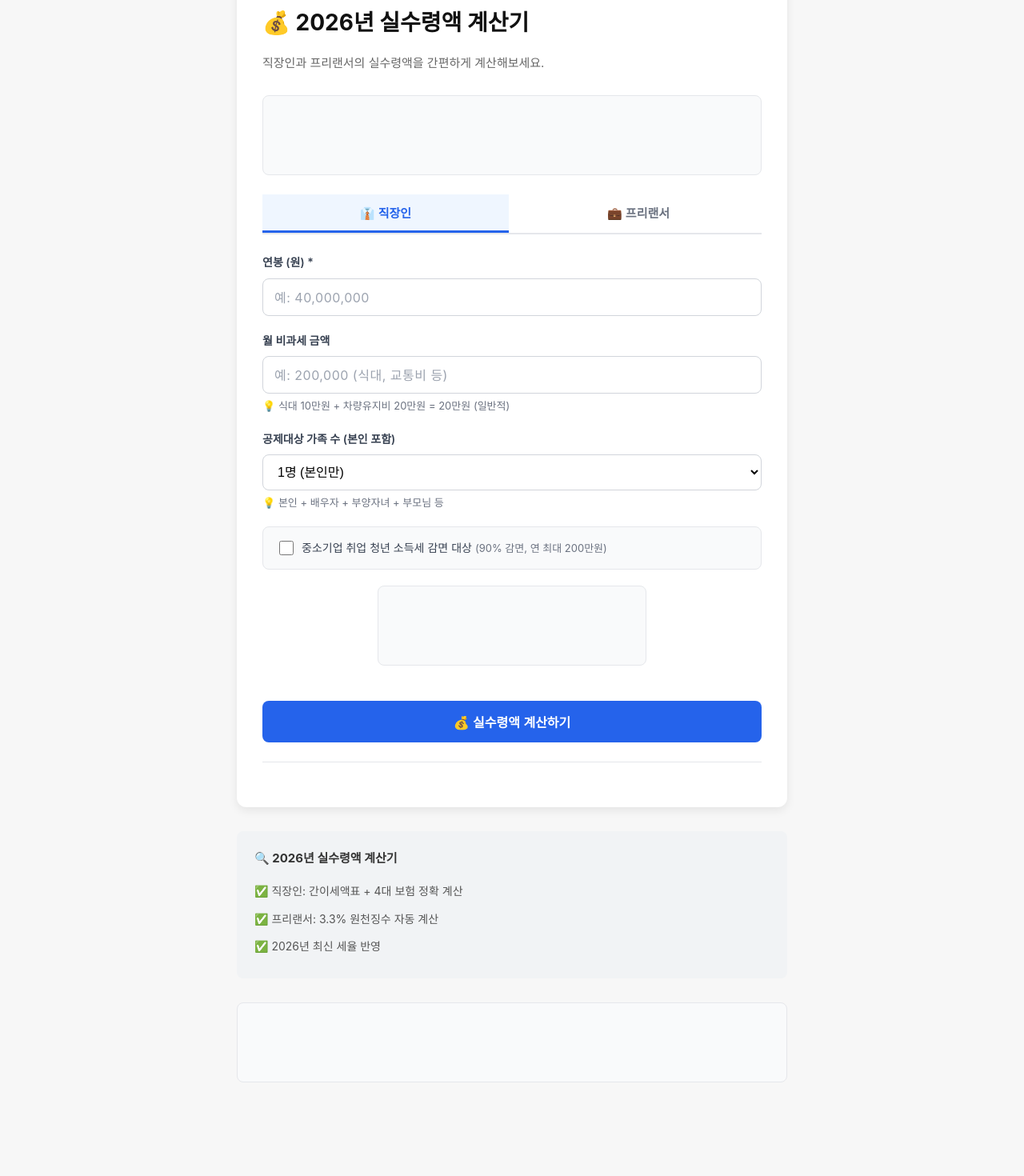
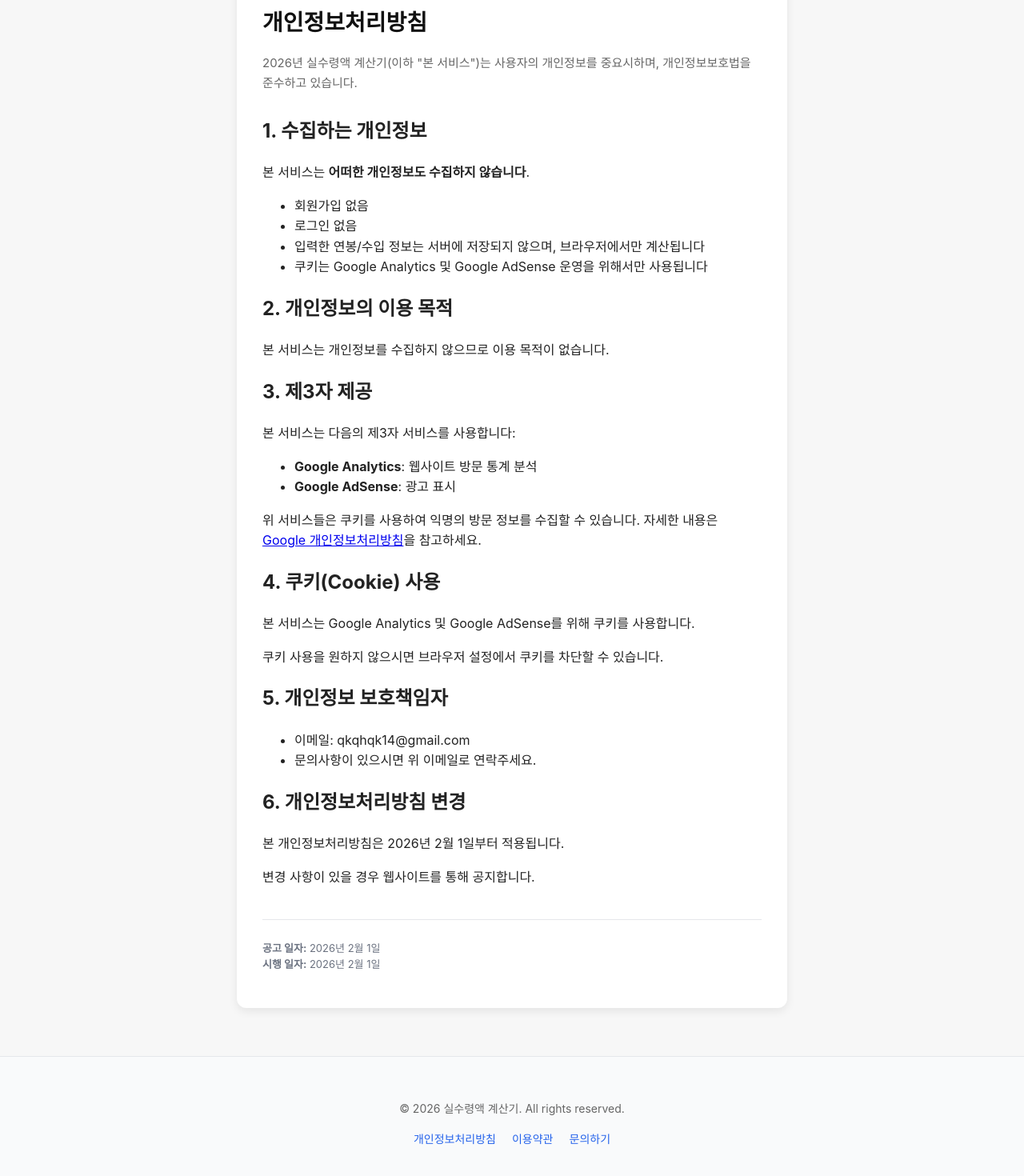
Before and after one commit to LeeGukHeon/SalaryCalculator, a React (Vite) app: page /privacy in a window 1280 px wide. Shown: the part 66-1536 px from the top of the page at 80% size. Before the commit the page ends 1459 px from the top, so only its background shows below. Built offline with nearby package versions, Linux system fonts and the light colour scheme.

Commit message:
Add privacy, terms, contact pages

```diff
--- a/index.html
+++ b/index.html
@@ -45,7 +45,7 @@
     <!-- Google Analytics -->
     <script
       async
-      src="https://www.googletagmanager.com/gtag/js?id=G-XXXXXXXXXX"
+      src="https://www.googletagmanager.com/gtag/js?id=G-GZ2YP1M79C"
     ></script>
     <script>
       window.dataLayer = window.dataLayer || [];
--- a/package.json
+++ b/package.json
@@ -11,7 +11,8 @@
   },
   "dependencies": {
     "react": "^19.2.0",
-    "react-dom": "^19.2.0"
+    "react-dom": "^19.2.0",
+    "react-router-dom": "^7.13.0"
   },
   "devDependencies": {
     "@eslint/js": "^9.39.1",
--- a/src/App.jsx
+++ b/src/App.jsx
@@ -1,7 +1,82 @@
+// src/App.jsx
+import { BrowserRouter as Router, Routes, Route, Link } from "react-router-dom";
 import Home from "./pages/Home";
+import Privacy from "./pages/Privacy";
+import Terms from "./pages/Terms";
+import Contact from "./pages/Contact";
+import "./styles/main.css";
 
 function App() {
-  return <Home />;
+  return (
+    <Router>
+      <div className="App">
+        <Routes>
+          <Route path="/" element={<Home />} />
+          <Route path="/privacy" element={<Privacy />} />
+          <Route path="/terms" element={<Terms />} />
+          <Route path="/contact" element={<Contact />} />
+        </Routes>
+
+        {/* 푸터 추가 */}
+        <footer
+          style={{
+            textAlign: "center",
+            padding: "40px 20px",
+            background: "#f9fafb",
+            marginTop: "60px",
+            borderTop: "1px solid #e5e7eb",
+          }}
+        >
+          <div style={{ maxWidth: "720px", margin: "0 auto" }}>
+            <p
+              style={{ color: "#666", fontSize: "14px", marginBottom: "15px" }}
+            >
+              © 2026 실수령액 계산기. All rights reserved.
+            </p>
+            <div
+              style={{
+                display: "flex",
+                gap: "20px",
+                justifyContent: "center",
+                flexWrap: "wrap",
+              }}
+            >
+              <Link
+                to="/privacy"
+                style={{
+                  color: "#2563eb",
+                  textDecoration: "none",
+                  fontSize: "14px",
+                }}
+              >
+                개인정보처리방침
+              </Link>
+              <Link
+                to="/terms"
+                style={{
+                  color: "#2563eb",
+                  textDecoration: "none",
+                  fontSize: "14px",
+                }}
+              >
+                이용약관
+              </Link>
+              <Link
+                to="/contact"
+                style={{
+                  color: "#2563eb",
+                  textDecoration: "none",
+                  fontSize: "14px",
+                }}
+              >
+                문의하기
+              </Link>
+            </div>
+          </div>
+        </footer>
+      </div>
+    </Router>
+  );
 }
 
 export default App;
--- /dev/null
+++ b/src/pages/Contact.jsx
@@ -0,0 +1,57 @@
+// src/pages/Contact.jsx
+function Contact() {
+  return (
+    <div className="container">
+      <div className="card" style={{ maxWidth: "700px", margin: "40px auto" }}>
+        <h1>문의하기</h1>
+
+        <p className="description">
+          2026년 실수령액 계산기에 대한 문의사항이 있으시면 아래 이메일로
+          연락주세요.
+        </p>
+
+        <div
+          style={{
+            padding: "30px",
+            background: "#f9fafb",
+            borderRadius: "8px",
+            marginTop: "30px",
+          }}
+        >
+          <h2 style={{ marginTop: 0 }}>📧 이메일</h2>
+          <p style={{ fontSize: "18px", margin: "10px 0" }}>
+            <strong>qkqhqk14@gmail.com</strong>
+          </p>
+
+          <h2 style={{ marginTop: "30px" }}>⏰ 답변 시간</h2>
+          <p>평일 오전 9시 ~ 오후 6시 (영업일 기준 1~2일 내 답변)</p>
+
+          <h2 style={{ marginTop: "30px" }}>💬 문의 내용</h2>
+          <ul>
+            <li>서비스 이용 관련 문의</li>
+            <li>계산 오류 신고</li>
+            <li>개선 제안</li>
+            <li>제휴 문의</li>
+          </ul>
+        </div>
+
+        <div
+          style={{
+            marginTop: "30px",
+            padding: "20px",
+            background: "#fff8e1",
+            borderRadius: "8px",
+            borderLeft: "4px solid #ff9800",
+          }}
+        >
+          <p style={{ margin: 0 }}>
+            <strong>💡 참고:</strong> 개인의 세무 상담은 해드릴 수 없습니다.
+            정확한 세금 계산은 세무사와 상담하시기 바랍니다.
+          </p>
+        </div>
+      </div>
+    </div>
+  );
+}
+
+export default Contact;
--- /dev/null
+++ b/src/pages/Privacy.jsx
@@ -0,0 +1,93 @@
+// src/pages/Privacy.jsx
+function Privacy() {
+  return (
+    <div className="container">
+      <div className="card" style={{ maxWidth: "900px", margin: "40px auto" }}>
+        <h1>개인정보처리방침</h1>
+
+        <p className="description">
+          2026년 실수령액 계산기(이하 "본 서비스")는 사용자의 개인정보를
+          중요시하며, 개인정보보호법을 준수하고 있습니다.
+        </p>
+
+        <h2>1. 수집하는 개인정보</h2>
+        <p>
+          본 서비스는 <strong>어떠한 개인정보도 수집하지 않습니다</strong>.
+        </p>
+        <ul>
+          <li>회원가입 없음</li>
+          <li>로그인 없음</li>
+          <li>
+            입력한 연봉/수입 정보는 서버에 저장되지 않으며, 브라우저에서만
+            계산됩니다
+          </li>
+          <li>
+            쿠키는 Google Analytics 및 Google AdSense 운영을 위해서만 사용됩니다
+          </li>
+        </ul>
+
+        <h2>2. 개인정보의 이용 목적</h2>
+        <p>본 서비스는 개인정보를 수집하지 않으므로 이용 목적이 없습니다.</p>
+
+        <h2>3. 제3자 제공</h2>
+        <p>본 서비스는 다음의 제3자 서비스를 사용합니다:</p>
+        <ul>
+          <li>
+            <strong>Google Analytics</strong>: 웹사이트 방문 통계 분석
+          </li>
+          <li>
+            <strong>Google AdSense</strong>: 광고 표시
+          </li>
+        </ul>
+        <p>
+          위 서비스들은 쿠키를 사용하여 익명의 방문 정보를 수집할 수 있습니다.
+          자세한 내용은{" "}
+          <a
+            href="https://policies.google.com/privacy"
+            target="_blank"
+            rel="noopener noreferrer"
+          >
+            Google 개인정보처리방침
+          </a>
+          을 참고하세요.
+        </p>
+
+        <h2>4. 쿠키(Cookie) 사용</h2>
+        <p>
+          본 서비스는 Google Analytics 및 Google AdSense를 위해 쿠키를
+          사용합니다.
+        </p>
+        <p>
+          쿠키 사용을 원하지 않으시면 브라우저 설정에서 쿠키를 차단할 수
+          있습니다.
+        </p>
+
+        <h2>5. 개인정보 보호책임자</h2>
+        <ul>
+          <li>이메일: qkqhqk14@gmail.com</li>
+          <li>문의사항이 있으시면 위 이메일로 연락주세요.</li>
+        </ul>
+
+        <h2>6. 개인정보처리방침 변경</h2>
+        <p>본 개인정보처리방침은 2026년 2월 1일부터 적용됩니다.</p>
+        <p>변경 사항이 있을 경우 웹사이트를 통해 공지합니다.</p>
+
+        <div
+          style={{
+            marginTop: "40px",
+            paddingTop: "20px",
+            borderTop: "1px solid #e5e7eb",
+          }}
+        >
+          <p className="help-text">
+            <strong>공고 일자:</strong> 2026년 2월 1일
+            <br />
+            <strong>시행 일자:</strong> 2026년 2월 1일
+          </p>
+        </div>
+      </div>
+    </div>
+  );
+}
+
+export default Privacy;
--- /dev/null
+++ b/src/pages/Terms.jsx
@@ -0,0 +1,76 @@
+// src/pages/Terms.jsx
+function Terms() {
+  return (
+    <div className="container">
+      <div className="card" style={{ maxWidth: "900px", margin: "40px auto" }}>
+        <h1>이용약관</h1>
+
+        <p className="description">
+          본 약관은 2026년 실수령액 계산기(이하 "본 서비스") 이용에 관한 조건을
+          규정합니다.
+        </p>
+
+        <h2>제1조 (목적)</h2>
+        <p>
+          본 약관은 2026년 실수령액 계산기가 제공하는 서비스의 이용과 관련하여
+          서비스 제공자와 이용자의 권리, 의무 및 책임사항을 규정함을 목적으로
+          합니다.
+        </p>
+
+        <h2>제2조 (서비스의 내용)</h2>
+        <p>본 서비스는 다음과 같은 기능을 제공합니다:</p>
+        <ul>
+          <li>직장인 실수령액 계산 (4대 보험, 소득세 등)</li>
+          <li>프리랜서 실수령액 계산 (3.3% 원천징수)</li>
+        </ul>
+
+        <h2>제3조 (서비스의 이용)</h2>
+        <ul>
+          <li>본 서비스는 무료로 제공됩니다</li>
+          <li>회원가입 없이 누구나 이용 가능합니다</li>
+          <li>입력한 정보는 서버에 저장되지 않습니다</li>
+        </ul>
+
+        <h2>제4조 (면책조항)</h2>
+        <ul>
+          <li>
+            본 서비스의 계산 결과는 <strong>참고용</strong>입니다
+          </li>
+          <li>
+            실제 급여는 회사 정책, 추가 공제 항목 등에 따라 다를 수 있습니다
+          </li>
+          <li>본 서비스의 계산 결과로 인한 손해에 대해 책임지지 않습니다</li>
+          <li>정확한 세금 계산은 세무 전문가와 상담하시기 바랍니다</li>
+        </ul>
+
+        <h2>제5조 (저작권)</h2>
+        <p>
+          본 서비스의 모든 콘텐츠(디자인, 계산 로직 등)는 저작권법의 보호를
+          받습니다.
+        </p>
+
+        <h2>제6조 (광고)</h2>
+        <p>
+          본 서비스는 Google AdSense를 통해 광고를 게재합니다. 광고 수익은
+          서비스 운영 및 개선에 사용됩니다.
+        </p>
+
+        <div
+          style={{
+            marginTop: "40px",
+            paddingTop: "20px",
+            borderTop: "1px solid #e5e7eb",
+          }}
+        >
+          <p className="help-text">
+            <strong>공고 일자:</strong> 2026년 2월 1일
+            <br />
+            <strong>시행 일자:</strong> 2026년 2월 1일
+          </p>
+        </div>
+      </div>
+    </div>
+  );
+}
+
+export default Terms;
```
Also changed, not shown: 1 other file (tests, documents, lock files or other folders).
